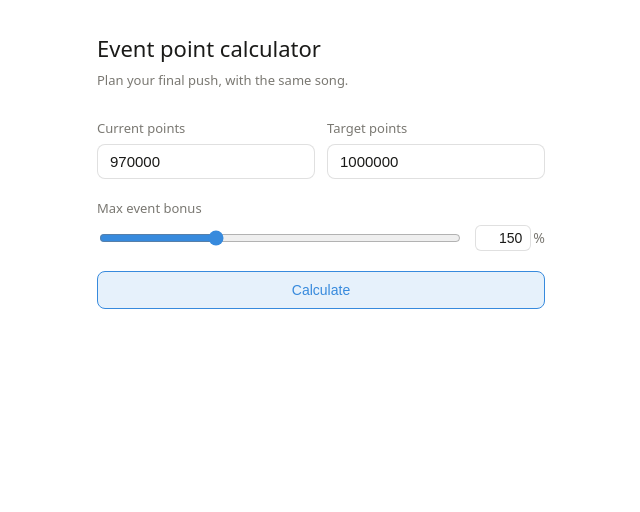
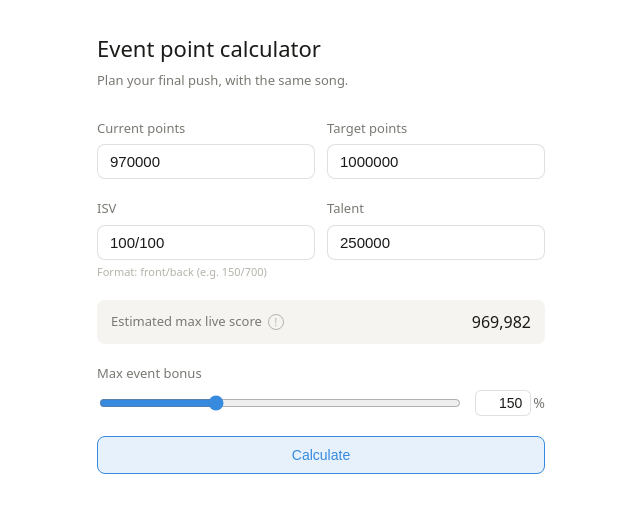
Before and after one commit to Makylone/Park.ing, a React (Vite) app: page / in a window 1280 px wide. Shown: the top 512 px of the page, without its empty margins (319-959 px from the left). Built offline with nearby package versions, Linux system fonts and the light colour scheme.

Commit message:
[ADD] talent and isv for the estimate max live score

```diff
--- a/src/components/Input/InputPropsInterface.ts
+++ b/src/components/Input/InputPropsInterface.ts
@@ -3,5 +3,7 @@ export type InputProps = {
     currentPoints: number;
     targetPoints: number;
     eventBonus: number;
+    isv: string;
+    talent: number;
   }) => void;
 };
--- a/src/components/Input/index.css
+++ b/src/components/Input/index.css
@@ -42,6 +42,76 @@
   border-color: var(--color-accent, #378add);
 }
 
+.input-form__hint {
+  font-size: 0.6875rem;
+  color: var(--color-text-hint, #b4b2a9);
+  margin-top: 4px;
+}
+
+.input-form__score-readout {
+  display: flex;
+  align-items: center;
+  justify-content: space-between;
+  padding: 10px 14px;
+  background: var(--color-surface-muted, #f5f4f0);
+  border-radius: 8px;
+}
+
+.input-form__score-readout-label {
+  display: flex;
+  align-items: center;
+  gap: 6px;
+  font-size: 0.8125rem;
+  color: var(--color-text-muted, #7a7872);
+}
+
+.input-form__tooltip-wrapper {
+  position: relative;
+  display: inline-flex;
+}
+
+.input-form__tooltip-icon {
+  display: inline-flex;
+  align-items: center;
+  justify-content: center;
+  width: 16px;
+  height: 16px;
+  font-size: 0.625rem;
+  font-weight: 500;
+  border-radius: 50%;
+  border: 1px solid var(--color-text-hint, #b4b2a9);
+  color: var(--color-text-hint, #b4b2a9);
+  cursor: help;
+}
+
+.input-form__tooltip-text {
+  display: none;
+  position: absolute;
+  bottom: calc(100% + 8px);
+  left: 50%;
+  transform: translateX(-50%);
+  width: 220px;
+  padding: 8px 10px;
+  font-size: 0.75rem;
+  line-height: 1.5;
+  color: var(--color-text-primary, #1a1a18);
+  background: var(--color-surface-primary, #ffffff);
+  border: 0.5px solid var(--color-border, rgba(0, 0, 0, 0.12));
+  border-radius: 8px;
+  box-shadow: 0 4px 12px rgba(0, 0, 0, 0.08);
+  z-index: 10;
+}
+
+.input-form__tooltip-wrapper:hover .input-form__tooltip-text {
+  display: block;
+}
+
+.input-form__score-readout-value {
+  font-size: 1rem;
+  font-weight: 500;
+  color: var(--color-text-primary, #1a1a18);
+}
+
 .input-form__submit {
   width: 100%;
   padding: 10px 0;
@@ -52,9 +122,7 @@
   border-radius: 8px;
   background: var(--color-accent-surface, #e6f1fb);
   color: var(--color-accent, #378add);
-    transition:
-        background 0.15s ease,
-        transform 0.1s ease;
+  transition: background 0.15s ease, transform 0.1s ease;
 }
 
 .input-form__submit:hover {
--- a/src/components/Input/index.tsx
+++ b/src/components/Input/index.tsx
@@ -1,16 +1,26 @@
-import { useState } from "react";
+import { useMemo, useState } from "react";
 import type { InputProps } from "./InputPropsInterface";
 
 import "./index.css";
 import Slider from "../Slider";
+import { estimateMaxLiveScore } from "../../utils/algov2";
+
+const ISV_PATTERN = /^\d{1,3}\/\d{1,3}$/;
 
 export default function Input({ onCalculate }: InputProps) {
   const [currentPoints, setCurrentPoints] = useState<number>(970000);
   const [targetPoints, setTargetPoints] = useState<number>(1000000);
   const [eventBonus, setEventBonus] = useState<number>(150);
+  const [isv, setIsv] = useState<string>("100/100");
+  const [talent, setTalent] = useState<number>(250000);
+
+  const maxLiveScore = useMemo(() => {
+    if (!ISV_PATTERN.test(isv) || talent <= 0) return null;
+    return estimateMaxLiveScore(talent, isv);
+  }, [isv, talent]);
 
   const handleSubmit = () => {
-    onCalculate({ currentPoints, targetPoints, eventBonus });
+    onCalculate({ currentPoints, targetPoints, eventBonus, isv, talent });
   };
 
   return (
@@ -21,7 +31,7 @@ export default function Input({ onCalculate }: InputProps) {
           <input
             type="number"
             className="input-form__input"
-            value={Number(currentPoints).toString()}
+            value={currentPoints}
             min={0}
             onChange={(e) => setCurrentPoints(Number(e.target.value))}
           />
@@ -32,20 +42,60 @@ export default function Input({ onCalculate }: InputProps) {
           <input
             type="number"
             className="input-form__input"
-            value={Number(targetPoints).toString()}
+            value={targetPoints}
             min={0}
             onChange={(e) => setTargetPoints(Number(e.target.value))}
           />
         </div>
       </div>
 
-      <Slider
-        value={eventBonus}
-        onChange={setEventBonus}
-        min={0}
-        max={475}
-        step={1}
-      />
+      <div className="input-form__points-row">
+        <div className="input-form__field">
+          <label className="input-form__label">ISV</label>
+          <input
+            type="text"
+            className="input-form__input"
+            value={isv}
+            placeholder="150/700"
+            pattern="\d{1,3}/\d{1,3}"
+            onChange={(e) => setIsv(e.target.value)}
+          />
+          <span className="input-form__hint">Format: front/back (e.g. 150/700)</span>
+        </div>
+
+        <div className="input-form__field">
+          <label className="input-form__label">Talent</label>
+          <input
+            type="number"
+            className="input-form__input"
+            value={talent}
+            min={0}
+            max={999999}
+            onChange={(e) => setTalent(Number(e.target.value))}
+          />
+        </div>
+      </div>
+
+      {maxLiveScore !== null && (
+        <div className="input-form__score-readout">
+          <span className="input-form__score-readout-label">
+            Estimated max live score
+            <span className="input-form__tooltip-wrapper">
+              <span className="input-form__tooltip-icon">!</span>
+              <span className="input-form__tooltip-text">
+                This is an estimation, the actual max live score can be higher than the one shown here.
+                That's because of the randomness skill proc, which can impact the live score at the end. <br/>
+                <b> In theory, the max live score shows here is underestimate, so the calculator wont propose a score range impossible to reach for your current team.</b>
+              </span>
+            </span>
+          </span>
+          <span className="input-form__score-readout-value">
+            {maxLiveScore.toLocaleString()}
+          </span>
+        </div>
+      )}
+
+      <Slider value={eventBonus} onChange={setEventBonus} min={0} max={475} step={5}/>
 
       <button className="input-form__submit" onClick={handleSubmit}>
         Calculate
--- a/src/components/UserEntry/index.tsx
+++ b/src/components/UserEntry/index.tsx
@@ -28,6 +28,8 @@ export default function UserEntry() {
         input.currentPoints,
         input.targetPoints,
         input.eventBonus,
+        input.isv,
+        input.talent
       );
       setGames(steps);
       setIsLoading(false);
--- a/src/utils/algov2.ts
+++ b/src/utils/algov2.ts
@@ -21,6 +21,36 @@ const SCORE_BRACKET_COUNT = 101;
 const ENERGY_LEVEL_COUNT = 11;
 
 /**
+ * Estimates the maximum live score a player can achieve based on their
+ * team talent and the team's ISV.
+ *
+ * ISV is formatted as "front/back" (e.g. "150/700"), where:
+ *   - front = the ISV component weighted at 80% (4/5)
+ *   - back  = the ISV component weighted at 20% (1/5)
+ *
+ * The formula converts these into a combined percentage, then scales
+ * by talent using empirically derived constants minus 140000 (counting for the randomness of the skill proc).
+ */
+export function estimateMaxLiveScore(talent: number, isv: string): number {
+  const [frontRaw, backRaw] = isv.split("/");
+  const frontISV = parseInt(frontRaw);
+  const backISV = parseInt(backRaw);
+  const weightedISV = (4 * frontISV + backISV) / 5;
+  const isvMultiplier = weightedISV / 100;
+  return Math.floor(
+    ((217 / 21815) * talent * (195.784 * isvMultiplier + 250.562)) - 140000,
+  );
+}
+
+/**
+ * Converts a live score into its score bracket (⌊score / 20000⌋).
+ * Each bracket represents a range of 20,000 points.
+ */
+function scoreToBracket(score: number): number {
+  return Math.floor(score / 20000);
+}
+
+/**
  * Generates every unique event point value achievable for a given event bonus.
  *
  * Iterates over all combinations of score brackets (0–124) and energy levels (0–10),
@@ -30,11 +60,14 @@ const ENERGY_LEVEL_COUNT = 11;
  * Deduplicates by event point value, keeping only the first occurrence
  * (which has the lowest energy and score bracket for that point value).
  */
-function buildGameOptionsTable(eventBonus: number): GameOption[] {
+function buildGameOptionsTable(eventBonus: number, maxBracket?: number): GameOption[] {
   const seenPointValues = new Set<number>();
   const options: GameOption[] = [];
-
-  for (let bracket = 0; bracket < SCORE_BRACKET_COUNT; bracket++) {
+  let maximumBracket = SCORE_BRACKET_COUNT;
+  if(maxBracket){
+    maximumBracket = maxBracket;
+  }
+  for (let bracket = 0; bracket < maximumBracket; bracket++) {
     for (let energy = 0; energy < ENERGY_LEVEL_COUNT; energy++) {
       const baseScore = 100 + bracket;
       const bonusMultiplier = 1 + eventBonus / 100;
@@ -125,7 +158,10 @@ function reconstructGameSequence(
  * Main entry point: computes the optimal game-by-game plan to earn
  * exactly (targetPoints - currentPoints) event points.
  *
- * Tries the user's max event bonus first, then decreases by 1 each
+ * Uses the player's talent and ISV to cap the score bracket search space,
+ * so the algorithm only suggests games the player can actually achieve.
+ *
+ * Tries the user's max event bonus first, then decreases by 5 each
  * iteration until an exact solution is found. Returns the game sequence
  * for the highest event bonus that works.
  */
@@ -133,11 +169,15 @@ export default function compute(
   currentPoints: number,
   targetPoints: number,
   maxEventBonus: number,
+  isv: string,
+  talent: number,
 ): GameStep[] {
   const pointsNeeded = targetPoints - currentPoints;
+  const maxLiveScore = estimateMaxLiveScore(talent, isv);
+  const maxBracket = scoreToBracket(maxLiveScore);
 
-  for (let eventBonus = maxEventBonus; eventBonus >= 0; eventBonus--) {
-    const options = buildGameOptionsTable(eventBonus);
+  for (let eventBonus = maxEventBonus; eventBonus >= 0; eventBonus -= 5) {
+    const options = buildGameOptionsTable(eventBonus, maxBracket);
     const result = findMinGames(options, pointsNeeded);
 
     if (result === null) continue;
@@ -147,14 +187,8 @@ export default function compute(
       pointsNeeded,
     );
 
-    const sortedGameSequence = gameSequence.sort((a, b) => {
-      if (a.energyLevel !== a.energyLevel) {
-        return a.energyLevel - b.energyLevel;
-      }
-      return 0;
-    });
-
-    return sortedGameSequence.map((option) => ({
+    return gameSequence.map((option) => ({
+      overshoot: 0,
       number_of_game: result.totalGames,
       cost_energy: option.energyLevel,
       event_bonus: eventBonus,
--- a/src/utils/calculator.ts
+++ b/src/utils/calculator.ts
@@ -2,6 +2,8 @@ type CalculationInput = {
   currentPoints: number;
   targetPoints: number;
   eventBonus: number;
+  isv: string;
+  talent: number;
 };
 
 type GameStep = {
```
Lines whose indentation alone changed are shown as unchanged.
